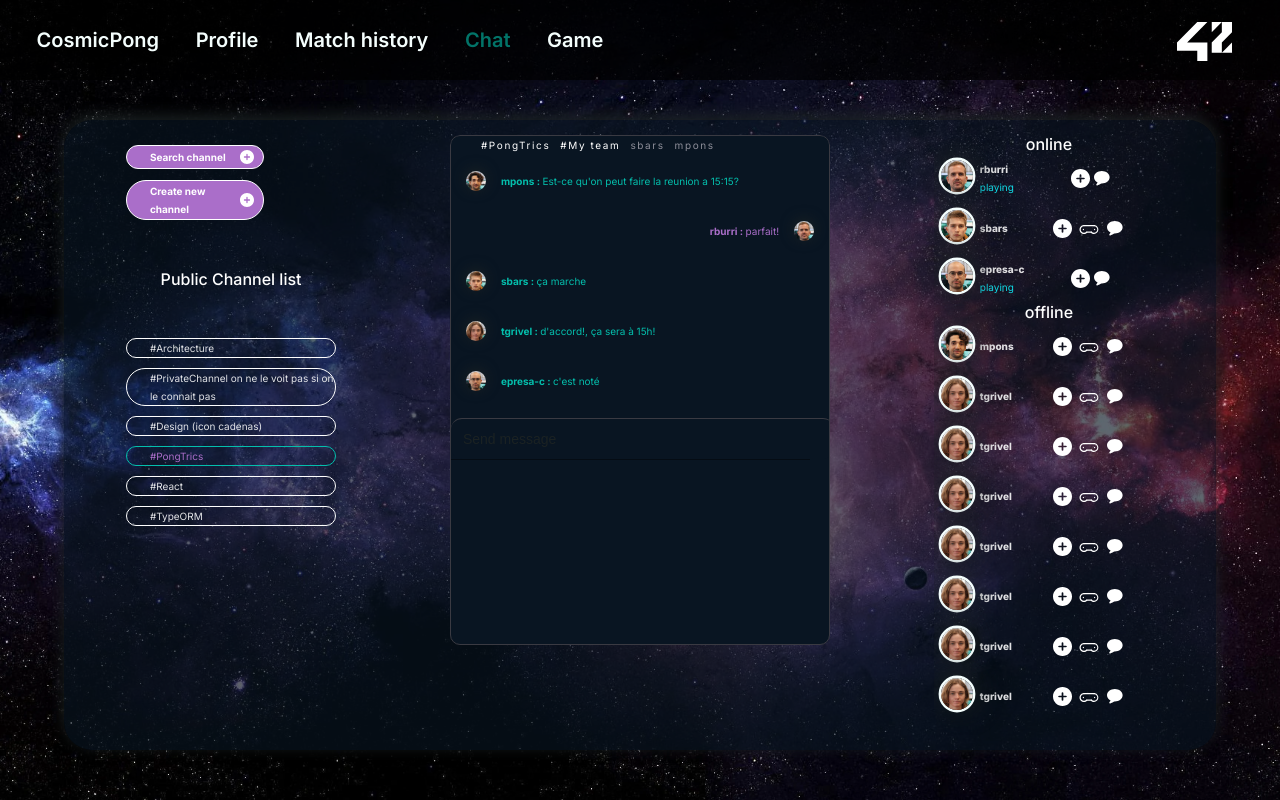
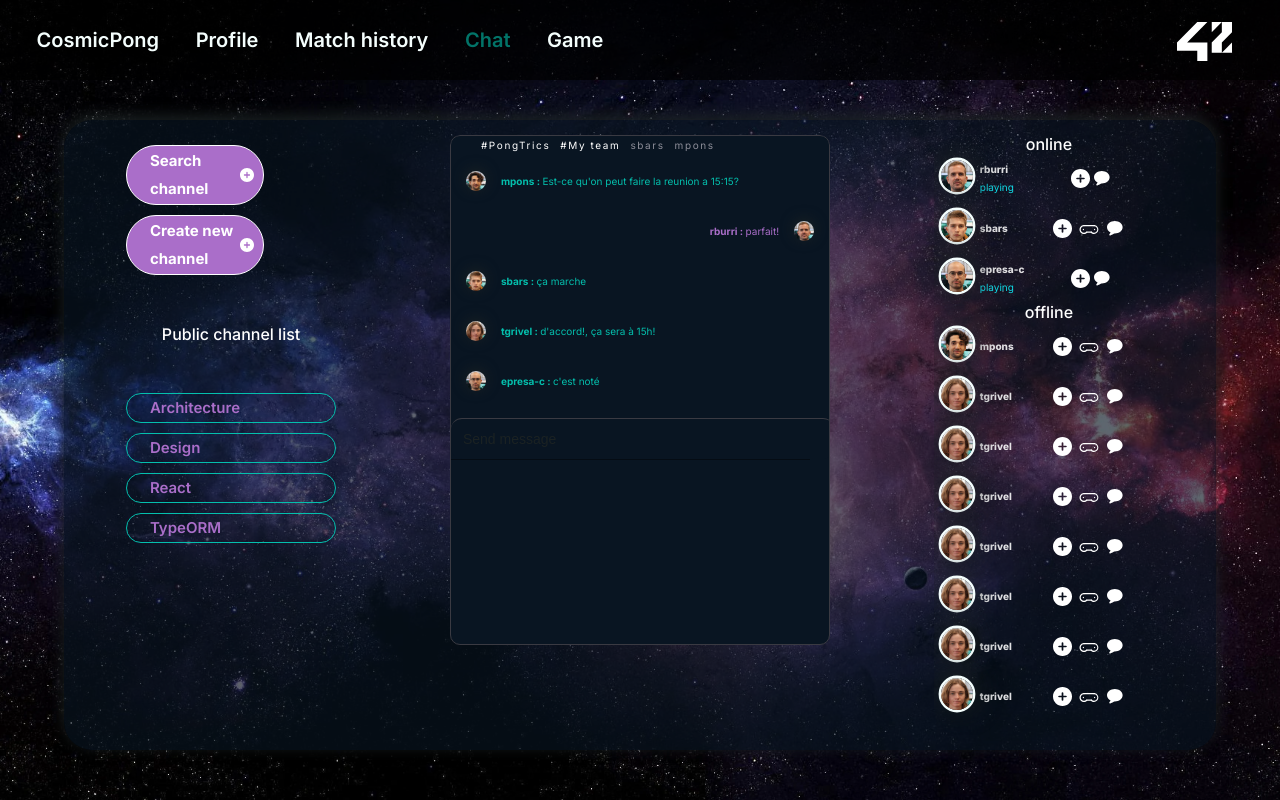
Before and after one commit to eprei/42_ft_transcendence, a React (Vite) app in the folder frontend/: page /chat in a window 1280 px wide. Built offline with nearby package versions, Linux system fonts and the light colour scheme.

Commit message:
channels 'database' added' Chat title deleted

```diff
--- a/frontend/src/components/chat/ChannelList.module.css
+++ b/frontend/src/components/chat/ChannelList.module.css
@@ -31,12 +31,11 @@
     margin: 10px;
     text-align: left;
     padding-left: 10%;
-    font-weight: 400;
+    font-weight: 600;
     font-family: 'Inter';
     font-style: normal;
-    font-weight: 400;
-    font-size: 10px;
-    line-height: 18px;
+    font-size: 15px;
+    line-height: 28px;
     border-radius: 44px;
     border: 1px solid #ffffff;
     list-style-type: none;
--- a/frontend/src/components/chat/ChannelList.tsx
+++ b/frontend/src/components/chat/ChannelList.tsx
@@ -1,64 +1,22 @@
 import styles from './ChannelList.module.css'
 import IconAddChannel from '../../assets/icon/add_friend.svg'
+import ChData from './channels.json'
+
 // import ClickableIcon from '../profile/ClickableIcon'
-
+//
 // interface ChannelProps {
 //     id: number
 // 	owner: number
 //     name: string
 // 	type: channelType
 // 	password: string
-// 	creationDate: number
+// 	creationDate: string
 // }
-
-// // ennum channelType [
-// // 	private,
-// // public,
-// // direct,
-
-// const ChList: ChannelProps[] = [
-//     {
-// 			id: 1,
-// 			owner: 2,//User.id
-// 			name: Tips and Tricks
-// 			type: PUBLIC,
-// 			password: '',
-// 			creationDate: 040422
-// 	},
-// 	{
-// 		id: 1,
-// 		owner: 2,//User.id
-// 		name: Tips and Tricks
-// 		type: PUBLIC,
-// 		password: '',
-// 		creationDate: 040422
-// 	},
-// 	{
-// 		id: 1,
-// 		owner: 2,//User.id
-// 		name: Tips and Tricks
-// 		type: PUBLIC,
-// 		password: '',
-// 		creationDate: 040422
-// 	},
-// 	{
-// 		id: 1,
-// 		owner: 2,//User.id
-// 		name: Tips and Tricks
-// 		type: PUBLIC,
-// 		password: '',
-// 		creationDate: 040422
-// 	},
-// 	{
-// 		id: 1,
-// 		owner: 2,//User.id
-// 		name: Tips and Tricks
-// 		type: PUBLIC,
-// 		password: '',
-// 		creationDate: 040422
-// 	},
-// ]
-
+//
+// ennum channelType [
+// 	private,
+// public,
+// direct,
 
 function ChannelList() {
     return (
@@ -86,17 +44,12 @@ function ChannelList() {
                         </button>
                     </li>
 
-					<h2> Public Channel list </h2>
-					<li className={`${styles.chList} ${styles.silent}`}>
-                        #Architecture
-                    </li>
-                    <li className={`${styles.chList}`}>#PrivateChannel on ne le voit pas si on le connait pas</li>
-                    <li className={`${styles.chList}`}>#Design (icon cadenas)</li>
-                    <li className={`${styles.chList} ${styles.incomingMsg}`}>
-                        #PongTrics
-                    </li>
-                    <li className={`${styles.chList}`}>#React</li>
-                    <li className={`${styles.chList}`}>#TypeORM</li>
+					<h2> Public channel list </h2>
+					{ChData.map((ch) => (
+						// ch.type === "Public" ?<li className={`${styles.chList} ${styles.silent}`}>{ch.name}</li> : null
+						ch.type === "Public" ?<li className={`${styles.chList} ${styles.incomingMsg}`}>{ch.name}</li> : null
+					))}
+					{/*If Password set -> ajouter icon cadenas*/}
                 </ul>
             </div>
         </>
--- a/frontend/src/components/chat/channels.json
+++ b/frontend/src/components/chat/channels.json
@@ -1,8 +1,42 @@
-{
-    id: number
-	owner: number
-    name: string
-	type: channelType
-	password: string
-	creationDate: number
-}
+[
+	{
+		"id": 1,
+		"owner": 1,
+		"name": "Architecture",
+		"type": "Public",
+		"password": "",
+		"creationDate": "04.04.22"
+	},
+	{
+		"id": 2,
+		"owner": 2,
+		"name": "#PrivateChannel on ne le voit pas si on le connait pas",
+		"type": "Private",
+		"password": "",
+		"creationDate": "04.04.22"
+	},
+	{
+		"id": 3,
+		"owner": 3,
+		"name": "Design",
+		"type": "Public",
+		"password": "asd",
+		"creationDate": "04.04.22"
+	},
+	{
+		"id": 4,
+		"owner": 4,
+		"name": "React",
+		"type": "Public",
+		"password": "",
+		"creationDate": "04.04.22"
+	},
+	{
+		"id": 5,
+		"owner": 5,
+		"name": "TypeORM",
+		"type": "Public",
+		"password": "",
+		"creationDate": "04.04.22"
+	}
+]
```
Also changed, not shown: frontend/src/dataBase.tsx (added, +21 -0 lines).
